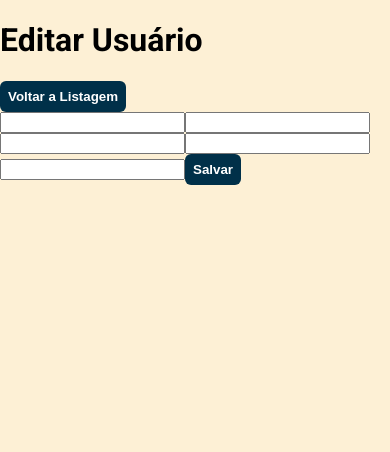
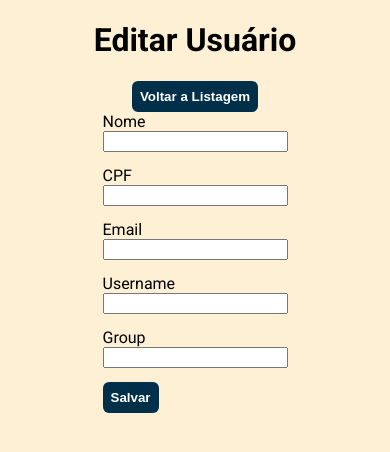
Before and after one commit to cesarbhering/teck-solucoes, a Nuxt app: page /user/new in a window 390 px wide. Shown: the top 452 px of the page. Built offline with nearby package versions, Linux system fonts and the light colour scheme.

Commit message:
FEAT Estilização formulário de usuário - Adiciona labels - Adiciona responsividade

```diff
--- a/components/UserTable.vue
+++ b/components/UserTable.vue
@@ -1,4 +1,5 @@
 <template>
+  <div class="table-container">
     <table class="user-table">
       <thead>
         <tr>
@@ -19,7 +20,7 @@
           <td>{{ user.grupo }}</td>
           <td>
             <div class="actions-container">
-            <nuxt-link :to="{ name: 'user-id', params: { id: 'novo', sistema: user.id } }">
+              <nuxt-link :to="{ name: 'user-id', params: { id: 'new', sistema: user.id } }">
                 <div @click="handleEditUser(user.id)" class="edit" />
               </nuxt-link>
               <div @click="showDeleteDialog(user.id)" class="delete" />
@@ -28,6 +29,7 @@
         </tr>
       </tbody>
     </table>
+  </div>
   <!-- Modais -->
   <ConfirmationDialog ref="confirmation-dialog" />
 </template>
@@ -73,6 +75,13 @@ export default defineNuxtComponent({
 </script>
 
 <style scoped>
+.table-container {
+  width: 90vw;
+  display: flex;
+  justify-content: center;
+  align-items: center;
+}
+
 .user-table {
   border-collapse: collapse;
   white-space: nowrap;
@@ -82,6 +91,11 @@ export default defineNuxtComponent({
 .user-table tr:not(:last-child) {
   border-bottom: 1px solid #C1121F;
 }
+
+.user-table tr:nth-child(even) {
+  background-color: #d5e2fd;
+}
+
 
 .user-table td,
 .user-table th {
@@ -94,6 +108,10 @@ export default defineNuxtComponent({
 }
 
 @media (max-width: 768px) {
+  .table-container {
+    width: 90vw;
+  }
+
   thead {
     display: none;
   }
--- a/pages/index.vue
+++ b/pages/index.vue
@@ -31,12 +31,17 @@ export default defineNuxtComponent({
 </script>
 
 <style lang="css" scoped>
+
 .header-container {
   position: fixed;
-  margin-bottom: 40px;
+  width: 90vw;
+  margin-bottom: 50px;
   top: 0;
-  width: 100%;
   background-color: #FDF0D5;
+  display: flex;
+  justify-content: center;
+  flex-direction: column;
+  align-items: center;
 }
 
 .header-container h1 {
--- a/pages/user/[id].vue
+++ b/pages/user/[id].vue
@@ -1,14 +1,34 @@
 <template>
-  <div>
+  <div class="user-container">
     <h1>Editar Usuário</h1>
     <button @click="$router.push('/')">Voltar a Listagem</button>
 
     <form ref="user-form" @submit.prevent="handleSubmit">
-      <input required v-model="userStore.user.nome" />
-      <input required v-model="userStore.user.cpf" />
-      <input required type="email" v-model="userStore.user.email" />
-      <input required v-model="userStore.user.username" />
-      <input required v-model="userStore.user.grupo" />
+      <div>
+        <label for="nome">Nome</label>
+        <input id="nome" required v-model="userStore.user.nome" />
+      </div>
+
+      <div>
+        <label for="cpf">CPF</label>
+        <input id="cpf" required v-model="userStore.user.cpf" />
+      </div>
+
+      <div>
+        <label for="email">Email</label>
+        <input id="email" required type="email" v-model="userStore.user.email" />
+      </div>
+
+      <div>
+        <label for="username">Username</label>
+        <input id="username" required v-model="userStore.user.username" />
+      </div>
+
+      <div>
+        <label for="grupo">Group</label>
+        <input id="grupo" required v-model="userStore.user.grupo" />
+      </div>
+
       <button>{{ buttonActionText }}</button>
     </form>
   </div>
@@ -50,6 +70,7 @@ export default defineNuxtComponent({
     async handleSubmit() {
       if (this.isNewUser) {
         await this.userStore.createUser()
+      this.$emit('showFeedback', { message: 'Usuário criado com sucesso', type: 'success' });
         this.$router.push({ name: "user-id", params: { id: this.userStore.user.id } })
         return
       }
@@ -60,4 +81,20 @@ export default defineNuxtComponent({
 })
 </script>
 
-<style scoped></style>
+<style lang="css" scoped>
+.user-container {
+  width: 100vw;
+  display: flex;
+  justify-content: center;
+  align-items: center;
+  flex-direction: column;
+}
+
+.user-container form label {
+  display: block;
+}
+
+.user-container form input {
+  margin-bottom: 14px;
+}
+</style>
```
Lines whose indentation alone changed are shown as unchanged.
